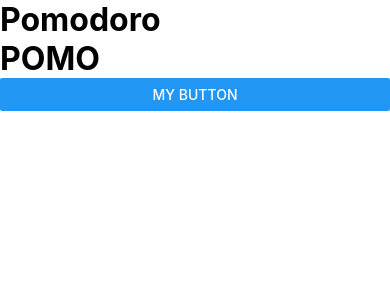
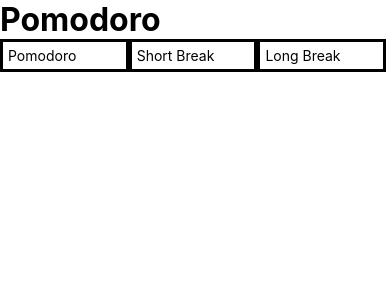
Before and after one commit to robertcach/pomodoro-app, a React Native app: screen / in a window 390 px wide. Shown: the top 300 px of the page. Built offline with nearby package versions, Linux system fonts and the light colour scheme.

Commit message:
feat: create Header component with it's props and show options type as buttons

```diff
--- a/App.tsx
+++ b/App.tsx
@@ -10,6 +10,7 @@ import {
   Platform,
 } from "react-native";
 import { SECONDS_IN_MINUTE, TIME_TYPE } from "./src/constants";
+import Header from "./src/components/Header";
 
 export default function App() {
   const [isWorking, setIsWorking] = useState(false);
@@ -20,8 +21,11 @@ export default function App() {
     <SafeAreaView style={styles.container}>
       <View style={{ paddingTop: Platform.OS === "android" ? 30 : 0 }}>
         <Text style={styles.text}>Pomodoro</Text>
-        <Text style={styles.text}>{currentTime}</Text>
-        <Button title="My button" />
+        <Header
+          currentTime={currentTime}
+          setCurrentTime={setCurrentTime}
+          time={time}
+        />
         <StatusBar style="auto" />
       </View>
     </SafeAreaView>
--- /dev/null
+++ b/src/components/Header.tsx
@@ -0,0 +1,33 @@
+import { TouchableOpacity, View, StyleSheet, Text } from "react-native";
+import { TIME_TYPE } from "../constants";
+
+interface HeaderProps {
+  currentTime: TIME_TYPE;
+  setCurrentTime: React.Dispatch<React.SetStateAction<TIME_TYPE>>;
+  time: number;
+}
+const timeOptions = ["Pomodoro", "Short Break", "Long Break"];
+
+export default function Header({
+  currentTime,
+  setCurrentTime,
+  time,
+}: HeaderProps) {
+  return (
+    <View style={{ flexDirection: "row" }}>
+      {timeOptions.map((option) => (
+        <TouchableOpacity style={styles.button}>
+          <Text>{option}</Text>
+        </TouchableOpacity>
+      ))}
+    </View>
+  );
+}
+
+const styles = StyleSheet.create({
+  button: {
+    width: "33%",
+    borderWidth: 3,
+    padding: 5,
+  },
+});
```
